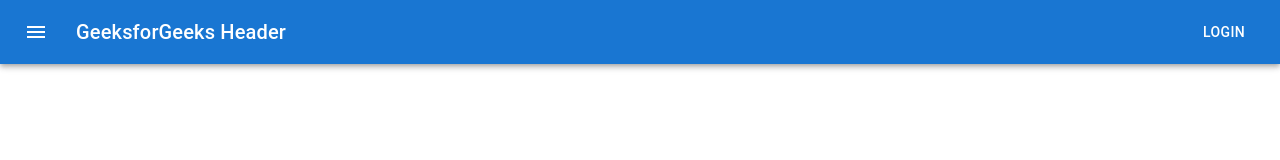
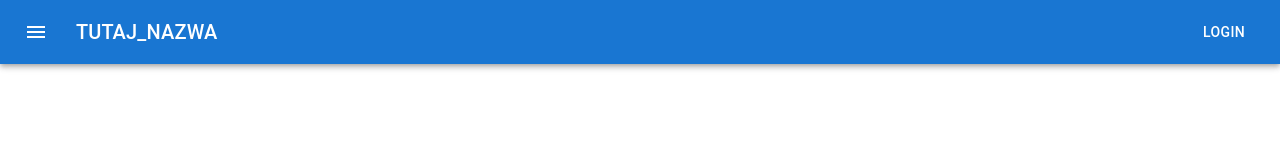
Before and after one commit to How2Troll/EVENT_HAKATOAN, a React (Create React App) app in the folder hakathon20/: page / in a window 1280 px wide. Shown: the top 160 px of the page. Built offline with nearby package versions, Linux system fonts and the light colour scheme.

Commit message:
15;29
login_button

```diff
--- a/hakathon20/src/dev/header.js
+++ b/hakathon20/src/dev/header.js
@@ -31,9 +31,10 @@ export default function Header() {
 
           <Typography variant="h6"
             component="div" sx={{ flexGrow: 1 }}>
-            GeeksforGeeks Header
+            TUTAJ_NAZWA
           </Typography>
-          <Button color="inherit">Login</Button>
+          <Button href="TUTAJ_NAZWA/login" color="inherit">Login</Button>
+
         </Toolbar>
       </AppBar>
   );
```
